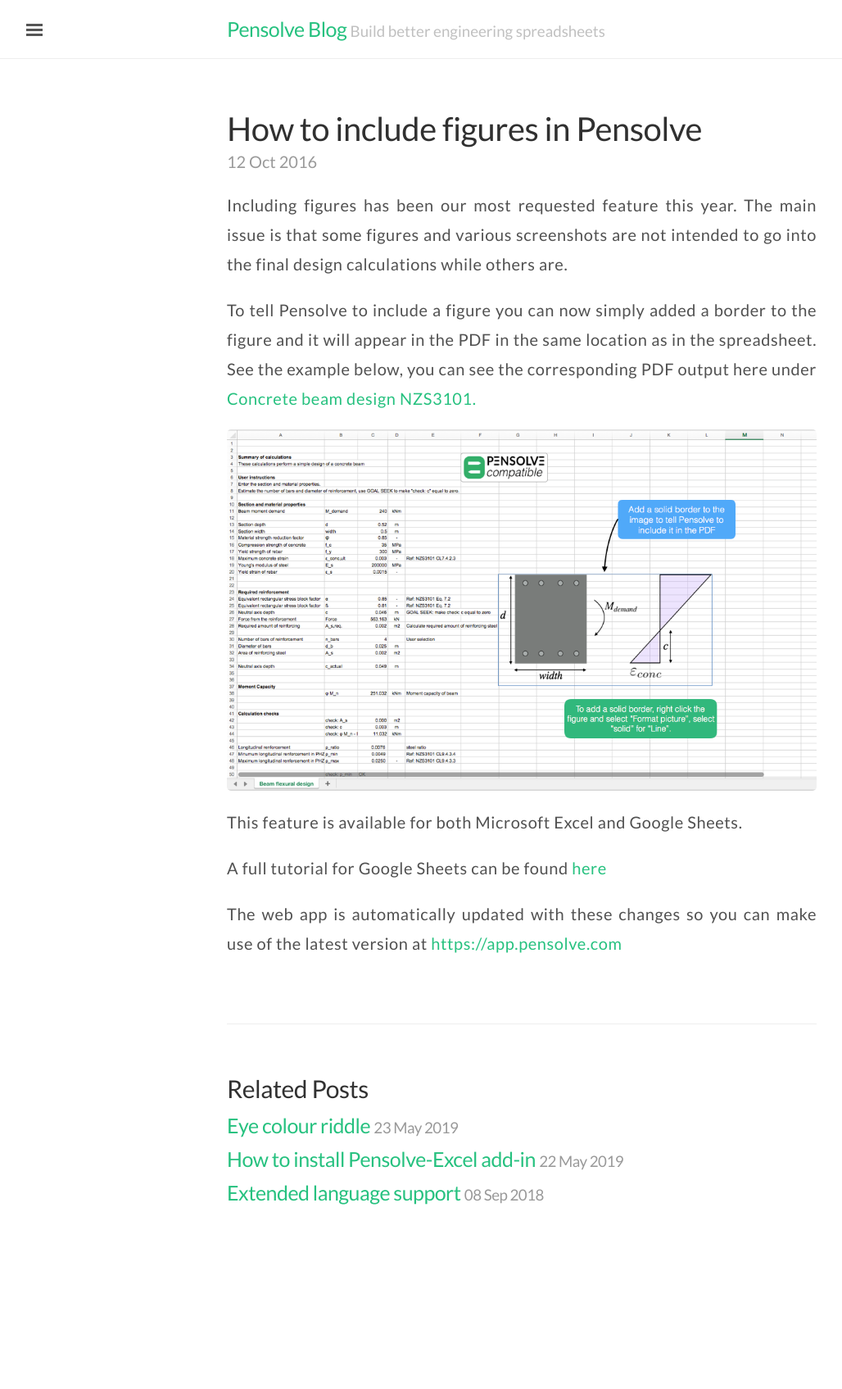
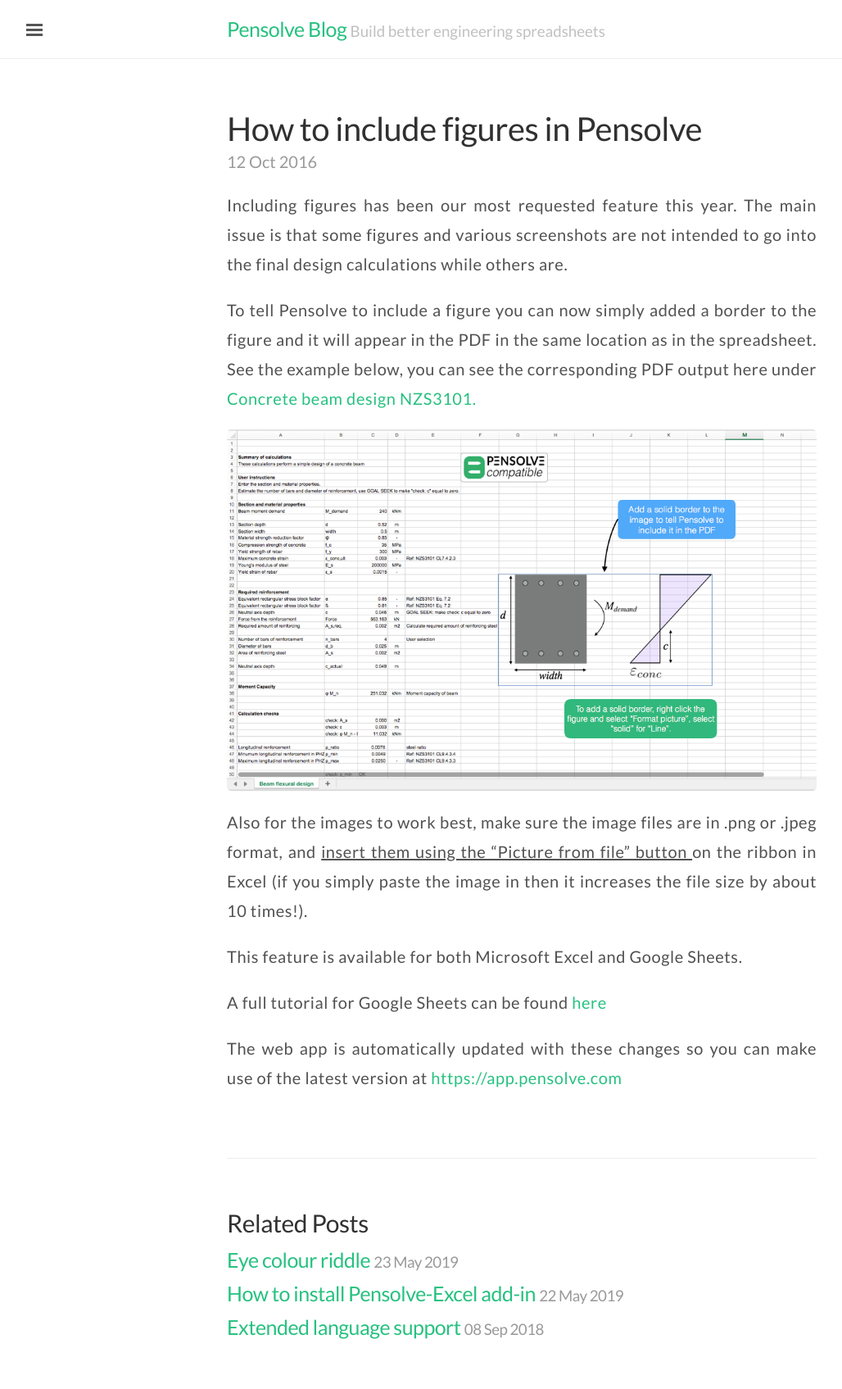
Before and after one commit to pensolve/blog, a Jekyll site: the page built from _posts/2016-10-12-Include-figures.md, in a window 1280 px wide. Shown: the whole page at 82% size, without its empty margins (3-1031 px from the left). Built offline with Jekyll 4.4.1, drawn with Linux system fonts in a browser that asks for light colours; before the commit the page ends 1531 px from its top, so only the background shows below that.

Commit message:
updated add figure info.

```diff
--- a/_posts/2016-10-12-Include-figures.md
+++ b/_posts/2016-10-12-Include-figures.md
@@ -14,6 +14,10 @@
 
  ![Picture showing how to inlcude a figure](http://pensolve.com/blog/public/figure-in-spreadsheet-explainer.png){: .center-image }
 
+Also for the images to work best, make sure the image files are in .png or .jpeg format,
+and <ins>insert them using the “Picture from file” button </ins> on the ribbon in Excel
+(if you simply paste the image in then it increases the file size by about 10 times!).
+
 
 This feature is available for both Microsoft Excel and Google Sheets.
 
```
